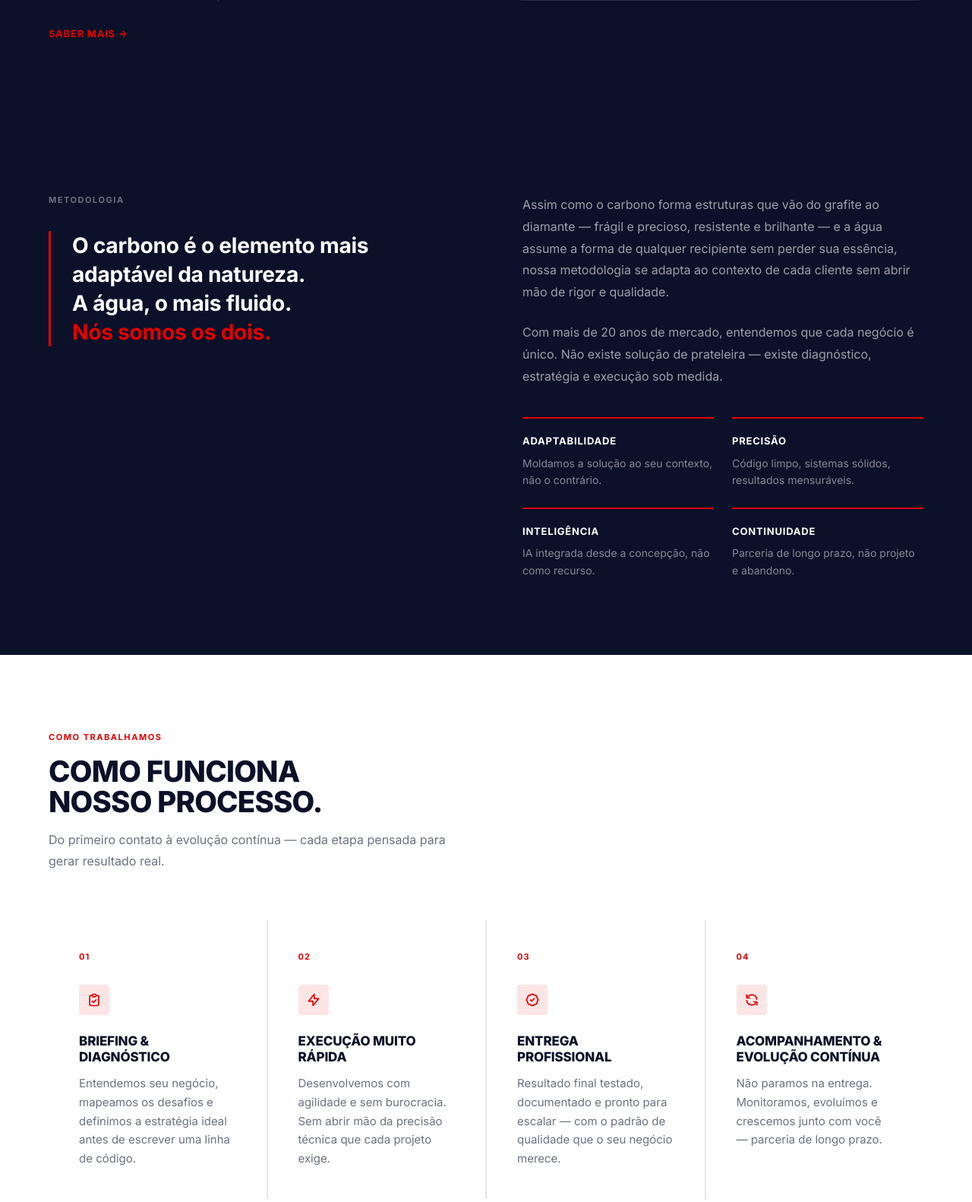
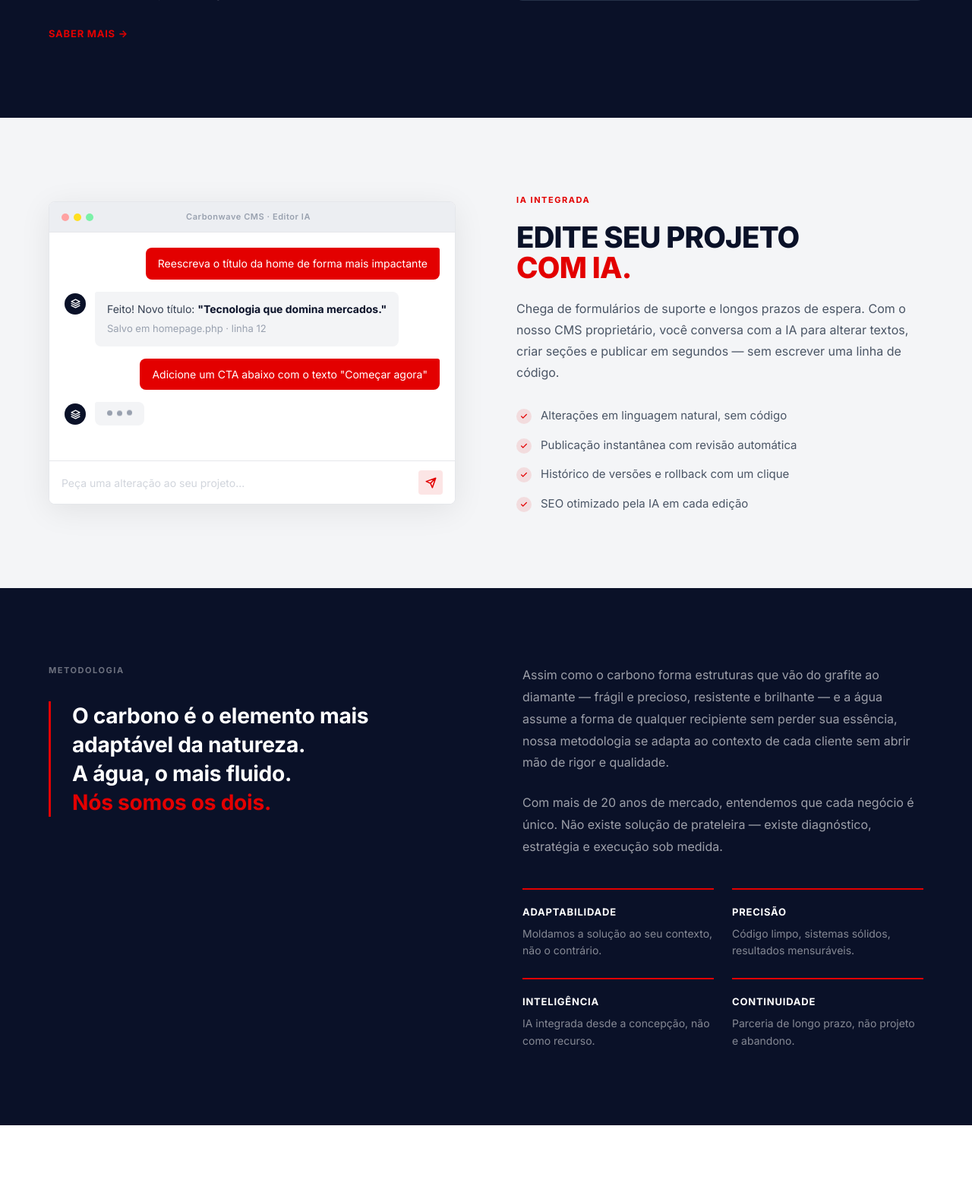
Before and after one commit to gholive84/carbonwave, a PHP site: page / in a window 1280 px wide. Shown: the part 3525-5107 px from the top of the page at 76% size. Run offline with PHP 8.4, Linux system fonts and the light colour scheme; data that the repository does not hold is empty; a stand-in replaces the project's code that opens the database connection; style sheets or scripts are compiled from the project's sources; some libraries are stand-ins or nearby versions.

Commit message:
Adiciona seções 'Edite com IA' e citação premium
- Cria edite-ia.php: seção com mockup de chat IA mostrando edição
  de projeto em linguagem natural, fundo cinza claro, layout 2 colunas
- Cria quote-premium.php: bloco de citação sofisticado com fundo escuro
  (#070E26), tipografia impactante e glow sutil em azul
- Inclui ambas no index.php: edite-ia após video-ia,
  quote-premium entre processo e contato

https://claude.ai/code/session_01Cu7v7xTrSEunppZkgzBZzA

```diff
--- a/index.php
+++ b/index.php
@@ -11,7 +11,9 @@ include ROOT . '/site/sections/clientes.php';
 include ROOT . '/site/sections/servicos-home.php';
 include ROOT . '/site/sections/projetos-home.php';
 include ROOT . '/site/sections/video-ia.php';
+include ROOT . '/site/sections/edite-ia.php';
 include ROOT . '/site/sections/metodologia.php';
 include ROOT . '/site/sections/processo.php';
+include ROOT . '/site/sections/quote-premium.php';
 include ROOT . '/site/sections/contato.php';
 include ROOT . '/site/includes/footer.php';
--- /dev/null
+++ b/site/sections/edite-ia.php
@@ -0,0 +1,100 @@
+<section class="py-[100px] bg-[#F4F5F7]">
+    <div class="max-w-[1200px] mx-auto px-6">
+        <div class="grid grid-cols-1 md:grid-cols-2 gap-20 items-center">
+
+            <!-- Mock AI editor -->
+            <div class="reveal order-2 md:order-1">
+                <div class="border border-gray-200 rounded-[8px] overflow-hidden bg-white shadow-[0_8px_40px_rgba(0,0,0,0.08)]">
+                    <!-- Editor bar -->
+                    <div class="h-10 bg-[#ECEEF2] border-b border-gray-200 flex items-center justify-between px-4">
+                        <div class="flex gap-[6px]">
+                            <span class="w-[10px] h-[10px] rounded-full bg-red-300"></span>
+                            <span class="w-[10px] h-[10px] rounded-full bg-yellow-300"></span>
+                            <span class="w-[10px] h-[10px] rounded-full bg-green-300"></span>
+                        </div>
+                        <span class="text-[0.6875rem] text-gray-400 font-semibold tracking-[0.05em]">Carbonwave CMS · Editor IA</span>
+                        <div class="w-[52px]"></div>
+                    </div>
+                    <!-- Chat messages -->
+                    <div class="p-5 flex flex-col gap-4 min-h-[300px]">
+                        <div class="flex justify-end">
+                            <div class="bg-action text-white text-[0.875rem] px-4 py-2.5 rounded-[8px] rounded-tr-[3px] max-w-[80%] leading-[1.55]">
+                                Reescreva o título da home de forma mais impactante
+                            </div>
+                        </div>
+                        <div class="flex gap-3 items-start">
+                            <div class="w-7 h-7 rounded-full bg-navy flex items-center justify-center shrink-0 mt-0.5">
+                                <svg width="13" height="13" viewBox="0 0 24 24" fill="none" stroke="white" stroke-width="2.5" stroke-linecap="round" stroke-linejoin="round">
+                                    <path d="M12 2L2 7l10 5 10-5-10-5zM2 17l10 5 10-5M2 12l10 5 10-5"/>
+                                </svg>
+                            </div>
+                            <div class="bg-gray-100 text-[0.875rem] text-gray-700 px-4 py-3 rounded-[8px] rounded-tl-[3px] max-w-[82%] leading-[1.6]">
+                                Feito! Novo título: <span class="font-bold text-navy">"Tecnologia que domina mercados."</span>
+                                <br><span class="text-[0.8125rem] text-gray-400 mt-1 inline-block">Salvo em homepage.php · linha 12</span>
+                            </div>
+                        </div>
+                        <div class="flex justify-end">
+                            <div class="bg-action text-white text-[0.875rem] px-4 py-2.5 rounded-[8px] rounded-tr-[3px] max-w-[80%] leading-[1.55]">
+                                Adicione um CTA abaixo com o texto "Começar agora"
+                            </div>
+                        </div>
+                        <div class="flex gap-3 items-start">
+                            <div class="w-7 h-7 rounded-full bg-navy flex items-center justify-center shrink-0 mt-0.5">
+                                <svg width="13" height="13" viewBox="0 0 24 24" fill="none" stroke="white" stroke-width="2.5" stroke-linecap="round" stroke-linejoin="round">
+                                    <path d="M12 2L2 7l10 5 10-5-10-5zM2 17l10 5 10-5M2 12l10 5 10-5"/>
+                                </svg>
+                            </div>
+                            <div class="bg-gray-100 px-4 py-3 rounded-[8px] rounded-tl-[3px] flex gap-1.5 items-center">
+                                <span class="w-[7px] h-[7px] rounded-full bg-gray-400 animate-bounce" style="animation-delay:0ms"></span>
+                                <span class="w-[7px] h-[7px] rounded-full bg-gray-400 animate-bounce" style="animation-delay:160ms"></span>
+                                <span class="w-[7px] h-[7px] rounded-full bg-gray-400 animate-bounce" style="animation-delay:320ms"></span>
+                            </div>
+                        </div>
+                    </div>
+                    <!-- Input bar -->
+                    <div class="border-t border-gray-200 px-4 py-3 flex items-center gap-3 bg-white">
+                        <input type="text" placeholder="Peça uma alteração ao seu projeto..." disabled
+                               class="flex-1 text-[0.875rem] text-gray-400 bg-transparent outline-none placeholder-gray-300 cursor-default">
+                        <div class="w-8 h-8 rounded-[4px] bg-action/10 flex items-center justify-center shrink-0">
+                            <svg width="15" height="15" viewBox="0 0 24 24" fill="none" stroke="var(--color-action,#0066FF)" stroke-width="2.5" stroke-linecap="round" stroke-linejoin="round">
+                                <path d="M22 2L11 13M22 2l-7 20-4-9-9-4 20-7z"/>
+                            </svg>
+                        </div>
+                    </div>
+                </div>
+            </div>
+
+            <!-- Text -->
+            <div class="reveal reveal-d2 order-1 md:order-2">
+                <p class="text-[0.6875rem] font-bold tracking-[0.14em] uppercase text-action mb-5">IA Integrada</p>
+                <h2 class="font-extrabold uppercase tracking-[-0.02em] leading-[1.05] mb-5"
+                    style="font-size: clamp(1.75rem, 3vw, 2.75rem)">
+                    Edite seu projeto<br><span class="text-action">com IA.</span>
+                </h2>
+                <p class="text-[1rem] text-gray-600 leading-[1.75] mb-8">
+                    Chega de formulários de suporte e longos prazos de espera. Com o nosso CMS proprietário, você conversa com a IA para alterar textos, criar seções e publicar em segundos — sem escrever uma linha de código.
+                </p>
+                <div class="flex flex-col gap-4">
+                    <?php
+                    $features = [
+                        'Alterações em linguagem natural, sem código',
+                        'Publicação instantânea com revisão automática',
+                        'Histórico de versões e rollback com um clique',
+                        'SEO otimizado pela IA em cada edição',
+                    ];
+                    foreach ($features as $f): ?>
+                    <div class="flex gap-3 items-start">
+                        <span class="w-5 h-5 rounded-full bg-action/10 flex items-center justify-center shrink-0 mt-[2px]">
+                            <svg width="10" height="10" viewBox="0 0 24 24" fill="none" stroke="var(--color-action,#0066FF)" stroke-width="3" stroke-linecap="round" stroke-linejoin="round">
+                                <path d="M20 6L9 17l-5-5"/>
+                            </svg>
+                        </span>
+                        <span class="text-[0.9375rem] text-gray-600"><?= $f ?></span>
+                    </div>
+                    <?php endforeach; ?>
+                </div>
+            </div>
+
+        </div>
+    </div>
+</section>
--- /dev/null
+++ b/site/sections/quote-premium.php
@@ -0,0 +1,39 @@
+<section class="py-[130px] text-white relative overflow-hidden" style="background: #070E26">
+    <!-- Subtle radial glow -->
+    <div class="absolute inset-0 pointer-events-none">
+        <div class="absolute top-0 left-1/2 -translate-x-1/2 w-[800px] h-[400px]"
+             style="background: radial-gradient(ellipse at 50% 0%, rgba(0,102,255,0.12) 0%, transparent 70%)"></div>
+    </div>
+
+    <div class="max-w-[860px] mx-auto px-6 text-center relative z-10">
+
+        <!-- Decorative rule -->
+        <div class="flex items-center justify-center gap-5 mb-14 reveal">
+            <div class="h-[1px] w-12 bg-white/15"></div>
+            <div class="w-[6px] h-[6px] rounded-full bg-action opacity-70"></div>
+            <div class="h-[1px] w-12 bg-white/15"></div>
+        </div>
+
+        <!-- Quote -->
+        <blockquote class="reveal reveal-d1 font-extrabold uppercase tracking-[-0.02em] leading-[1.15] mb-12"
+                    style="font-size: clamp(1.625rem, 3.8vw, 3.125rem)">
+            Enquanto o mercado entrega <span class="text-white/40">templates</span>,
+            nós entregamos <span class="text-action">ativos digitais</span>
+            que trabalham por você —
+            <span class="text-white/40">agora</span> e nos próximos <span class="text-white">10 anos</span>.
+        </blockquote>
+
+        <!-- Attribution -->
+        <div class="reveal reveal-d2 flex items-center justify-center gap-5 mb-10">
+            <div class="h-[1px] w-16 bg-white/15"></div>
+            <p class="text-[0.75rem] font-bold tracking-[0.22em] uppercase text-white/30">Carbonwave</p>
+            <div class="h-[1px] w-16 bg-white/15"></div>
+        </div>
+
+        <!-- Sub-line -->
+        <p class="reveal reveal-d3 text-[0.9375rem] text-white/35 leading-[1.8] max-w-[500px] mx-auto tracking-[0.01em]">
+            20 anos de mercado. Soluções que não só funcionam —<br>mas que transformam negócios de verdade.
+        </p>
+
+    </div>
+</section>
```
